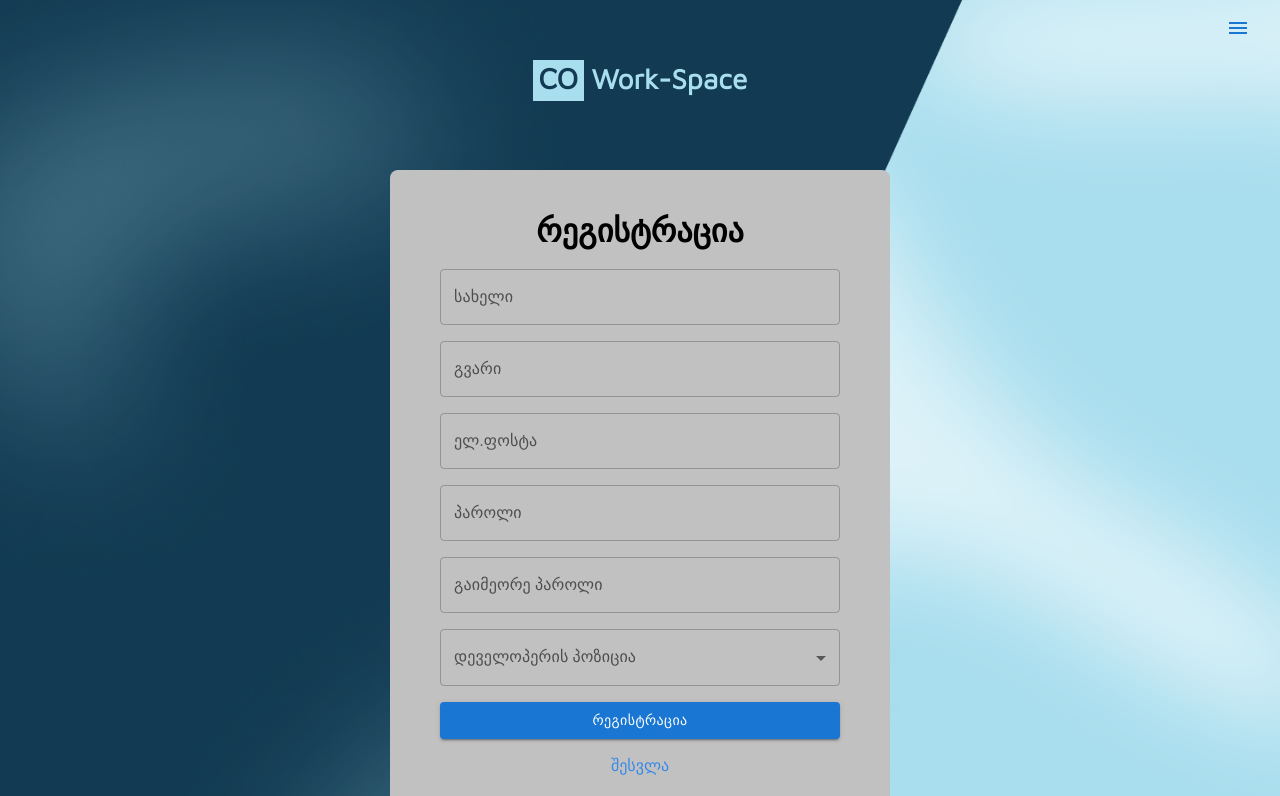
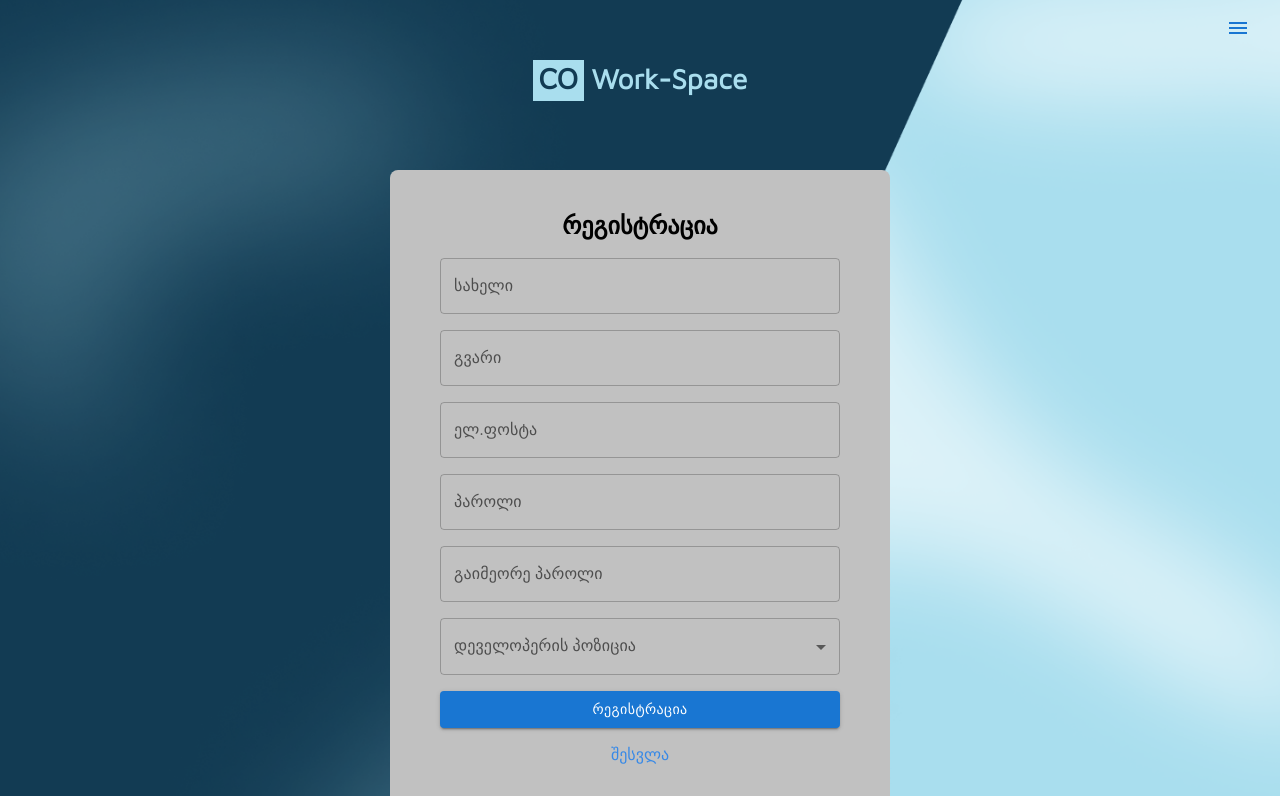
Before and after one commit to Nutsu31/CoWorkSpace, a React (Create React App) app: page /join-us in a window 1280 px wide. Shown: the top 796 px of the page. Built offline with nearby package versions, Linux system fonts and the light colour scheme.

Commit message:
added animations on divs

```diff
--- a/package.json
+++ b/package.json
@@ -21,6 +21,7 @@
     "react-dom": "^18.2.0",
     "react-hook-form": "^7.43.9",
     "react-icons": "^4.8.0",
+    "react-loader-spinner": "^5.3.4",
     "react-private-route": "^1.1.2",
     "react-router-dom": "^6.11.1",
     "react-scripts": "5.0.1",
--- /dev/null
+++ b/src/components/motions/AnimationSection.tsx
@@ -0,0 +1,23 @@
+import { ReactPortal, useRef } from "react";
+import { useInView } from "framer-motion";
+
+function AnimationSection({ children }: { children: any }) {
+  const ref = useRef(null);
+  const isInView = useInView(ref, { once: true });
+
+  return (
+    <section ref={ref}>
+      <span
+        style={{
+          transform: isInView ? "none" : "translateX(-200px)",
+          opacity: isInView ? 1 : 0,
+          transition: "all 0.3s cubic-bezier(0.17, 0.55, 0.55, 1) 0.3s",
+        }}
+      >
+        {children}
+      </span>
+    </section>
+  );
+}
+
+export default AnimationSection;
--- a/src/components/section/Banner.tsx
+++ b/src/components/section/Banner.tsx
@@ -1,3 +1,4 @@
+import AnimationSection from "components/motions/AnimationSection";
 import React from "react";
 import styled, { css } from "styled-components";
 
@@ -6,11 +7,13 @@
 }
 const Banner = ({ banner }: BannerTypes) => {
   return (
-    <ImgWrapper>
-      <ImgWrapper innerDiv={true}>
-        <StyledImage src={banner} key="main banner" />
+    <AnimationSection>
+      <ImgWrapper>
+        <ImgWrapper innerDiv={true}>
+          <StyledImage src={banner} key="main banner" />
+        </ImgWrapper>
       </ImgWrapper>
-    </ImgWrapper>
+    </AnimationSection>
   );
 };
 
--- a/src/components/section/titles/Title.tsx
+++ b/src/components/section/titles/Title.tsx
@@ -1,5 +1,6 @@
 import InfoButton from "components/buttons/InfoButton";
 import JoinUsButton from "components/buttons/JoinUsButton";
+import AnimationSection from "components/motions/AnimationSection";
 import React from "react";
 import styled, { css } from "styled-components";
 interface TitleTypes {
@@ -13,6 +14,7 @@
 
 const Title = ({ text }: TitleTypes) => {
   return (
+    <AnimationSection>
       <TextWrapper>
         <Text>
           {text.styledText}
@@ -25,6 +27,7 @@
           <InfoButton />
         </ButtonWrapper>
       </TextWrapper>
+    </AnimationSection>
   );
 };
 
--- a/src/pages/AboutUs.tsx
+++ b/src/pages/AboutUs.tsx
@@ -11,12 +11,13 @@
   aboutUsTitle3,
   aboutUsTitle4,
 } from "components/aboutUs/AboutTexts";
+import AnimationSection from "components/motions/AnimationSection";
 
 const AboutUs = () => {
   const [showFullDetails, setShowFullDetails] = useState(0);
 
   return (
-    <div>
+    <AnimationSection>
       <AboutUsCss>
         <Container
           photo={photo1}
@@ -47,7 +48,7 @@
           showFullDetails={showFullDetails}
         />
       </AboutUsCss>
-    </div>
+    </AnimationSection>
   );
 };
 
--- a/src/pages/HomePage.tsx
+++ b/src/pages/HomePage.tsx
@@ -3,6 +3,7 @@
 import styled, { css } from "styled-components";
 import HomeBanner from "../assets/banner.png";
 import Title from "components/section/titles/Title";
+import UseInView from "components/motions/AnimationSection";
 
 interface HomePageType {
   banner: string;
--- a/src/pages/JoisUs.tsx
+++ b/src/pages/JoisUs.tsx
@@ -12,6 +12,7 @@
 import { Link, useNavigate } from "react-router-dom";
 import styled, { css } from "styled-components";
 import { baseURL } from "./Root";
+import AnimationSection from "components/motions/AnimationSection";
 
 interface Register {
   status: number;
@@ -70,6 +71,7 @@
   }, [registerInfo]);
 
   return (
+    <AnimationSection>
       <FormWrapper>
         <form onSubmit={onSubmit}>
           <FormControl
@@ -149,6 +151,7 @@
           </FormControl>
         </form>
       </FormWrapper>
+    </AnimationSection>
   );
 };
 
--- a/src/pages/LogIn.tsx
+++ b/src/pages/LogIn.tsx
@@ -5,6 +5,8 @@
 import { Link, useNavigate } from "react-router-dom";
 import styled, { css } from "styled-components";
 import { baseURL } from "./Root";
+import { Blocks } from "react-loader-spinner";
+import AnimationSection from "components/motions/AnimationSection";
 
 interface UserDataType {
   status: number;
@@ -22,8 +24,10 @@
   const { register, handleSubmit, reset } = useForm();
   const [userData, setUserData] = useState<UserDataType>(initialValue);
   const navigate = useNavigate();
+  const [loader, setLoader] = useState(false);
 
   const onSubmit = handleSubmit((data) => {
+    setLoader(true);
     axios({
       method: "POST",
       url: baseURL + "/login",
@@ -35,8 +39,14 @@
         password: data.password,
       },
     })
-      .then((res) => setUserData(res.data))
-      .catch((err) => setUserData(err.response.data));
+      .then((res) => {
+        setUserData(res.data);
+        setLoader(false);
+      })
+      .catch((err) => {
+        setUserData(err.response.data);
+        setLoader(false);
+      });
     reset({
       email: "",
       password: "",
@@ -71,6 +81,7 @@
   }, [userData]);
 
   return (
+    <AnimationSection>
       <FormWrapper>
         <form onSubmit={onSubmit}>
           <FormControl
@@ -85,7 +96,18 @@
               borderRadius: 2,
             }}
           >
+            {loader ? (
+              <Blocks
+                visible={true}
+                height="64"
+                width="64"
+                ariaLabel="blocks-loading"
+                wrapperStyle={{}}
+                wrapperClass="blocks-wrapper"
+              />
+            ) : (
               <h1>შესვლა</h1>
+            )}
 
             <TextField
               sx={{ width: { xs: 200, sm: 250, md: 300, lg: 400 } }}
@@ -115,6 +137,7 @@
           </FormControl>
         </form>
       </FormWrapper>
+    </AnimationSection>
   );
 };
 
```
Also changed, not shown: 1 other file (tests, documents, lock files or other folders). Lines whose indentation alone changed are shown as unchanged.
